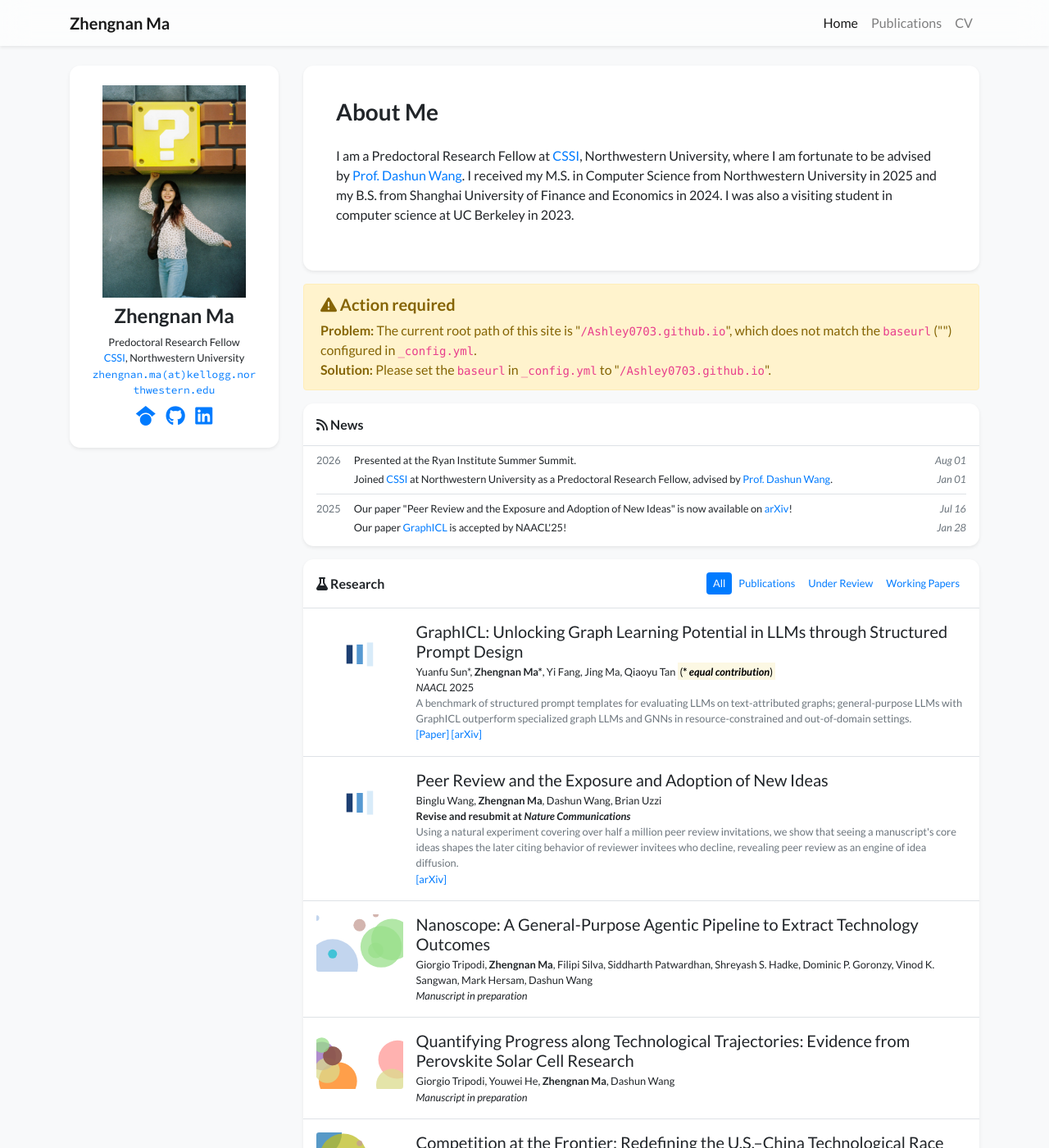
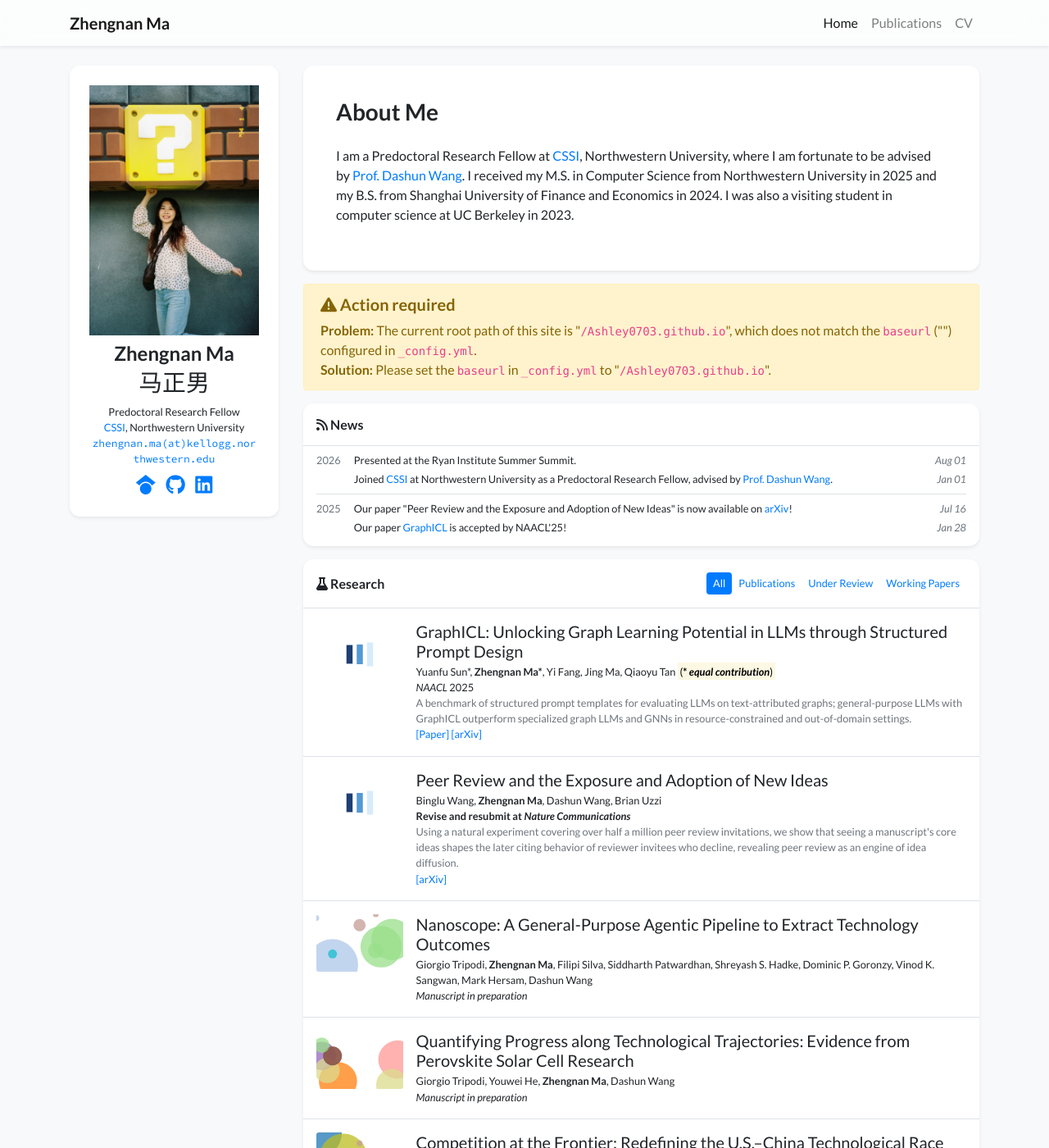
Before and after one commit to Ashley0703/Ashley0703.github.io, a Jekyll site: the page built from index.html, in a window 1280 px wide and 1400 px high. Shown: the whole window at 82% size. Built offline with Jekyll 4.4.1, drawn with Linux system fonts in a browser that asks for light colours; nearby versions of some CDN libraries; some web fonts are replaced; a style sheet for code colours, icons or effects is not loaded.

Commit message:
Add Chinese name to profile card and enlarge portrait
Co-Authored-By: Claude Opus 5.5 <noreply@anthropic.com>

```diff
--- a/_data/profile.yml
+++ b/_data/profile.yml
@@ -1,5 +1,5 @@
 primary_name: "Zhengnan Ma"
-secondary_name: ""
+secondary_name: "马正男"
 navbar_name: "Zhengnan Ma"
 
 positions:
--- a/_includes/widgets/profile_card.html
+++ b/_includes/widgets/profile_card.html
@@ -19,7 +19,7 @@
 
                         <div class="d-flex">
                             <div class="h1 font-weight-normal">
-                                {{ site.data.profile.primary_name }} <small>{{ site.data.profile.secondary_name }}</small>
+                                {{ site.data.profile.primary_name }} <small lang="zh-CN">{{ site.data.profile.secondary_name }}</small>
                             </div>
                             {% if site.data.profile.portrait_url %}
                             <div class="ml-auto d-md-none">
--- a/_includes/widgets/profile_card_mini.html
+++ b/_includes/widgets/profile_card_mini.html
@@ -10,7 +10,7 @@
                             <img
                                 src="{{ site.data.profile.portrait_url | relative_url }}"
                                 class="figure-img img-fluid"
-                                style="max-width: 85%;"
+                                style="max-width: 100%;"
                                 data-toggle="tooltip"
                                 data-placement="top"
                                 title="{{ site.data.profile.portrait_caption }}">
@@ -23,7 +23,7 @@
                 </div>
                 <div class="row">
                     <div class="col text-center h4">
-                        {{ site.data.profile.primary_name }}
+                        {{ site.data.profile.primary_name }}{% if site.data.profile.secondary_name != "" %}<small class="d-block mt-1 text-profile-secondary-name" lang="zh-CN">{{ site.data.profile.secondary_name }}</small>{% endif %}
                     </div>
                 </div>
 
--- a/_layouts/default.html
+++ b/_layouts/default.html
@@ -13,6 +13,7 @@
     <link rel="preconnect" href="https://fonts.googleapis.com">
     <link rel="preconnect" href="https://fonts.gstatic.com" crossorigin>
     <link href="https://fonts.googleapis.com/css2?family=Lato:ital,wght@0,300;0,400;0,700;0,900;1,300;1,400;1,700;1,900&family=Fira+Sans:ital,wght@0,100;0,200;0,300;0,400;0,500;0,600;0,700;0,800;0,900;1,100;1,200;1,300;1,400;1,500;1,600;1,700;1,800;1,900&family=Source+Code+Pro:ital,wght@0,200..900;1,200..900&display=swap" rel="stylesheet">
+    <link href="https://fonts.googleapis.com/css2?family=Ma+Shan+Zheng&display=swap&text={{ site.data.profile.secondary_name | url_encode }}" rel="stylesheet">
     <link rel="stylesheet" href="https://cdn.jsdelivr.net/npm/katex@0.16.11/dist/katex.min.css" integrity="sha384-nB0miv6/jRmo5UMMR1wu3Gz6NLsoTkbqJghGIsx//Rlm+ZU03BU6SQNC66uf4l5+" crossorigin="anonymous">
     <link rel="stylesheet" href="{{ '/assets/css/global.css' | relative_url }}">
 </head>
--- a/assets/css/global.css
+++ b/assets/css/global.css
@@ -32,6 +32,12 @@ h1, h2, h3, h4, h5, h6,
     border-top-right-radius: 0.8rem !important;
 }
 
+
+.text-profile-secondary-name {
+    font-family: "Ma Shan Zheng", cursive;
+    font-size: 1.2em;
+    font-weight: 400;
+}
 
 .text-profile-position {
     font-weight: 400;
```
